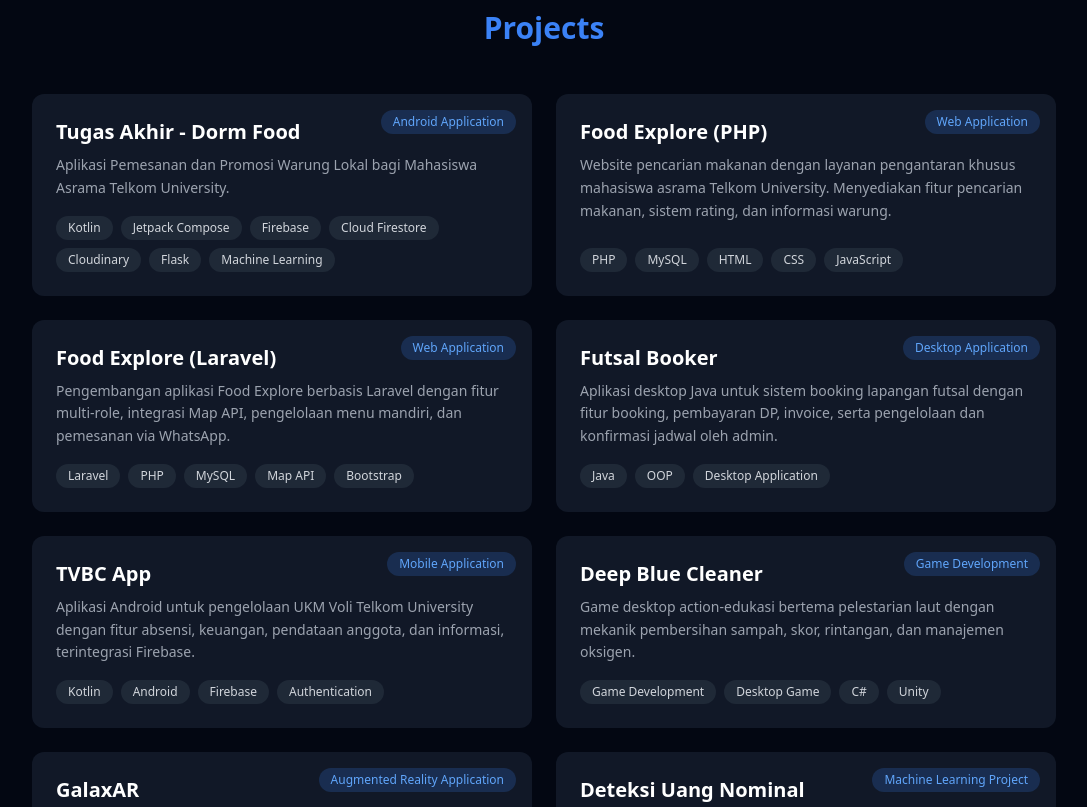
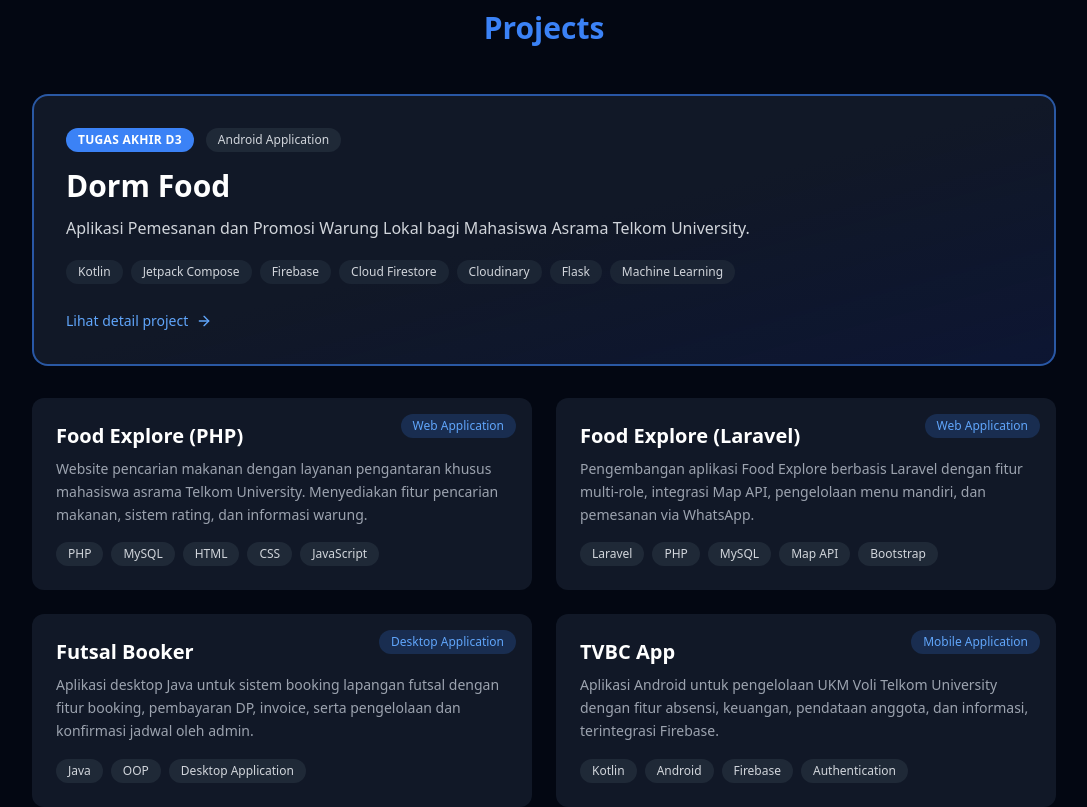
Before and after one commit to ZAYYAN2179/Portofolio, a React (Vite) app: page / in a window 1280 px wide. Shown: the part 1280-2087 px from the top of the page, without its empty margins (96-1183 px from the left). Built offline with nearby package versions, Linux system fonts and the light colour scheme.

Commit message:
Update Tampilan Project Tugas Akhir

```diff
--- /dev/null
+++ b/src/components/FeaturedProjectCard.jsx
@@ -0,0 +1,38 @@
+import { Link } from "react-router-dom";
+import { ArrowRight } from "lucide-react";
+
+const FeaturedProjectCard = ({ project }) => {
+  return (
+    <Link to={`/projects/${project.id}`} className="block group">
+      <div className="relative rounded-2xl border-2 border-blue-500/60 bg-gradient-to-br from-gray-900 via-gray-900 to-blue-950/50 p-6 md:p-8 hover:border-blue-400 hover:shadow-lg hover:shadow-blue-500/15 transition-all duration-300">
+        <div className="flex flex-wrap items-center gap-3 mb-4">
+          <span className="text-xs font-semibold uppercase tracking-wide px-3 py-1 rounded-full bg-blue-500 text-white">
+            {project.featuredLabel || "Featured"}
+          </span>
+          {project.type && (
+            <span className="text-xs px-3 py-1 rounded-full bg-gray-800 text-gray-300">{project.type}</span>
+          )}
+        </div>
+
+        <h3 className="text-2xl md:text-3xl font-bold text-white mb-3 group-hover:text-blue-400 transition-colors">{project.title}</h3>
+
+        <p className="text-gray-300 text-sm md:text-base leading-relaxed mb-5 max-w-3xl">{project.descriptionCard}</p>
+
+        <div className="flex flex-wrap gap-2 mb-6">
+          {project.tech.map((tech, i) => (
+            <span key={i} className="bg-gray-800/80 text-gray-300 px-3 py-1 rounded-full text-xs">
+              {tech}
+            </span>
+          ))}
+        </div>
+
+        <span className="inline-flex items-center gap-2 text-sm font-medium text-blue-400 group-hover:gap-3 transition-all">
+          Lihat detail project
+          <ArrowRight size={16} />
+        </span>
+      </div>
+    </Link>
+  );
+};
+
+export default FeaturedProjectCard;
--- a/src/components/ProjectCard.jsx
+++ b/src/components/ProjectCard.jsx
@@ -1,9 +1,18 @@
 import { Link } from "react-router-dom";
 
-const ProjectCard = ({ project }) => {
+const ProjectCard = ({ project, featured = false }) => {
   return (
     <Link to={`/projects/${project.id}`}>
-      <div className="bg-gray-900 rounded-xl p-5 md:p-6 hover:scale-[1.03] transition cursor-pointer h-full flex flex-col relative">
+      <div
+        className={`rounded-xl p-5 md:p-6 hover:scale-[1.03] transition cursor-pointer h-full flex flex-col relative ${
+          featured ? "bg-gray-900 ring-2 ring-blue-500/40 border border-blue-500/30" : "bg-gray-900"
+        }`}
+      >
+        {featured && project.featuredLabel && (
+          <span className="absolute top-4 left-4 text-[10px] md:text-xs px-2.5 py-1 rounded-full bg-blue-500 text-white font-medium">
+            {project.featuredLabel}
+          </span>
+        )}
 
         {/* Project Type Badge */}
         {project.type && (
@@ -14,14 +23,15 @@
 
         {/* Title */}
         <h3
-          className="
+          className={`
             text-lg md:text-xl
             font-semibold
             mb-2
             text-white
             line-clamp-2
             leading-snug
-          "
+            ${featured ? "pt-7" : ""}
+          `}
         >
           {project.title}
         </h3>
--- a/src/data/projects.js
+++ b/src/data/projects.js
@@ -131,8 +131,10 @@
 export const projects = [
   {
     id: "dorm-food",
-    title: "Tugas Akhir - Dorm Food",
+    title: "Dorm Food",
     type: "Android Application",
+    featured: true,
+    featuredLabel: "Tugas Akhir D3",
     images: [
       DormFood1,
       DormFood2,
--- a/src/pages/ProjectDetail.jsx
+++ b/src/pages/ProjectDetail.jsx
@@ -21,7 +21,10 @@
     <section className="min-h-screen bg-gray-950 text-white px-5 md:px-6 py-20">
       <div className="max-w-5xl mx-auto">
         {/* Back Button */}
-        <button onClick={() => navigate(-1)} className="inline-flex items-center gap-2 mb-8 px-4 py-2 rounded-lg bg-gray-900 text-gray-300 border border-gray-800 hover:bg-blue-500 hover:text-white hover:border-blue-500 transition">
+        <button
+          onClick={() => navigate(-1)}
+          className="flex w-fit items-center gap-2 mb-8 px-4 py-2 rounded-lg bg-gray-900 text-gray-300 border border-gray-800 hover:bg-blue-500 hover:text-white hover:border-blue-500 transition"
+        >
           <ArrowLeft size={18} />
           <span className="text-sm font-medium">Kembali</span>
         </button>
@@ -36,22 +39,30 @@
         <h1 className="text-2xl md:text-4xl font-bold mb-4">{project.title}</h1>
 
         {/* Description */}
-        <p className="text-gray-400 leading-relaxed mb-8 text-sm md:text-base text-left md:text-justify">{project.description}</p>
+        <p className="text-gray-400 leading-relaxed mb-8 text-sm md:text-base text-left md:text-justify">
+          {project.description}
+        </p>
 
         {/* Info Section */}
         <div className="space-y-8 mb-12">
           {/* Role */}
           {project.role && (
             <div className="bg-gray-900 rounded-xl p-5">
-              <h2 className="text-lg font-semibold mb-2 text-blue-400">Peran</h2>
-              <p className="text-gray-300 text-sm md:text-base">{project.role}</p>
+              <h2 className="text-lg font-semibold mb-2 text-blue-400">
+                Peran
+              </h2>
+              <p className="text-gray-300 text-sm md:text-base">
+                {project.role}
+              </p>
             </div>
           )}
 
           {/* Responsibilities */}
           {project.responsibilities && (
             <div className="bg-gray-900 rounded-xl p-5">
-              <h2 className="text-lg font-semibold mb-3 text-blue-400">Kontribusi Saya</h2>
+              <h2 className="text-lg font-semibold mb-3 text-blue-400">
+                Kontribusi Saya
+              </h2>
 
               <ul className="list-disc list-inside space-y-2 text-gray-400 text-sm md:text-base">
                 {project.responsibilities.map((item, i) => (
@@ -64,20 +75,32 @@
           {/* GitHub */}
           {project.githubLink && (
             <div className="bg-gray-900 rounded-xl p-5">
-              <h2 className="text-lg font-semibold mb-3 text-blue-400">GitHub Project</h2>
+              <h2 className="text-lg font-semibold mb-3 text-blue-400">
+                GitHub Project
+              </h2>
 
               {Array.isArray(project.githubLink) ? (
                 <ul className="space-y-2">
                   {project.githubLink.map((link, i) => (
                     <li key={i}>
-                      <a href={link.url} target="_blank" rel="noopener noreferrer" className="text-blue-400 hover:text-blue-500 underline break-all text-sm">
+                      <a
+                        href={link.url}
+                        target="_blank"
+                        rel="noopener noreferrer"
+                        className="text-blue-400 hover:text-blue-500 underline break-all text-sm"
+                      >
                         {link.label}
                       </a>
                     </li>
                   ))}
                 </ul>
               ) : (
-                <a href={project.githubLink} target="_blank" rel="noopener noreferrer" className="text-blue-400 hover:text-blue-500 underline break-all text-sm">
+                <a
+                  href={project.githubLink}
+                  target="_blank"
+                  rel="noopener noreferrer"
+                  className="text-blue-400 hover:text-blue-500 underline break-all text-sm"
+                >
                   {project.githubLink}
                 </a>
               )}
@@ -88,7 +111,10 @@
         {/* Tech Stack */}
         <div className="flex flex-wrap gap-2 mb-12">
           {project.tech.map((tech, i) => (
-            <span key={i} className="bg-gray-800 text-gray-300 px-3 py-1 rounded-full text-xs md:text-sm">
+            <span
+              key={i}
+              className="bg-gray-800 text-gray-300 px-3 py-1 rounded-full text-xs md:text-sm"
+            >
               {tech}
             </span>
           ))}
@@ -97,7 +123,12 @@
         {/* Gallery */}
         <div className="columns-1 sm:columns-2 gap-6 space-y-6">
           {project.images.map((img, i) => (
-            <img key={i} src={img} alt={`${project.title} ${i + 1}`} className="w-full rounded-xl break-inside-avoid hover:opacity-90 transition" />
+            <img
+              key={i}
+              src={img}
+              alt={`${project.title} ${i + 1}`}
+              className="w-full rounded-xl break-inside-avoid hover:opacity-90 transition"
+            />
           ))}
         </div>
       </div>
--- a/src/sections/Projects.jsx
+++ b/src/sections/Projects.jsx
@@ -1,17 +1,31 @@
 import { projects } from "../data/projects";
 import ProjectCard from "../components/ProjectCard";
+import FeaturedProjectCard from "../components/FeaturedProjectCard";
 
 const Projects = () => {
+  const featuredProjects = projects.filter((project) => project.featured);
+  const otherProjects = projects.filter((project) => !project.featured); // tambah ini
+
   return (
     <section id="projects" className="py-20 px-6">
       <div className="max-w-4xl mx-auto text-center mb-12">
         <h2 className="text-3xl font-bold text-blue-500">Projects</h2>
       </div>
 
-      <div className="max-w-5xl mx-auto grid md:grid-cols-2 gap-6">
-        {projects.map((project) => (
-          <ProjectCard key={project.id} project={project} />
-        ))}
+      <div className="max-w-5xl mx-auto space-y-8">
+        {featuredProjects.length > 0 && (
+          <div className="space-y-6">
+            {featuredProjects.map((project) => (
+              <FeaturedProjectCard key={`featured-${project.id}`} project={project} />
+            ))}
+          </div>
+        )}
+
+        <div className="grid md:grid-cols-2 gap-6">
+          {otherProjects.map((project) => ( // ganti projects jadi otherProjects
+            <ProjectCard key={project.id} project={project} />
+          ))}
+        </div>
       </div>
     </section>
   );
```
